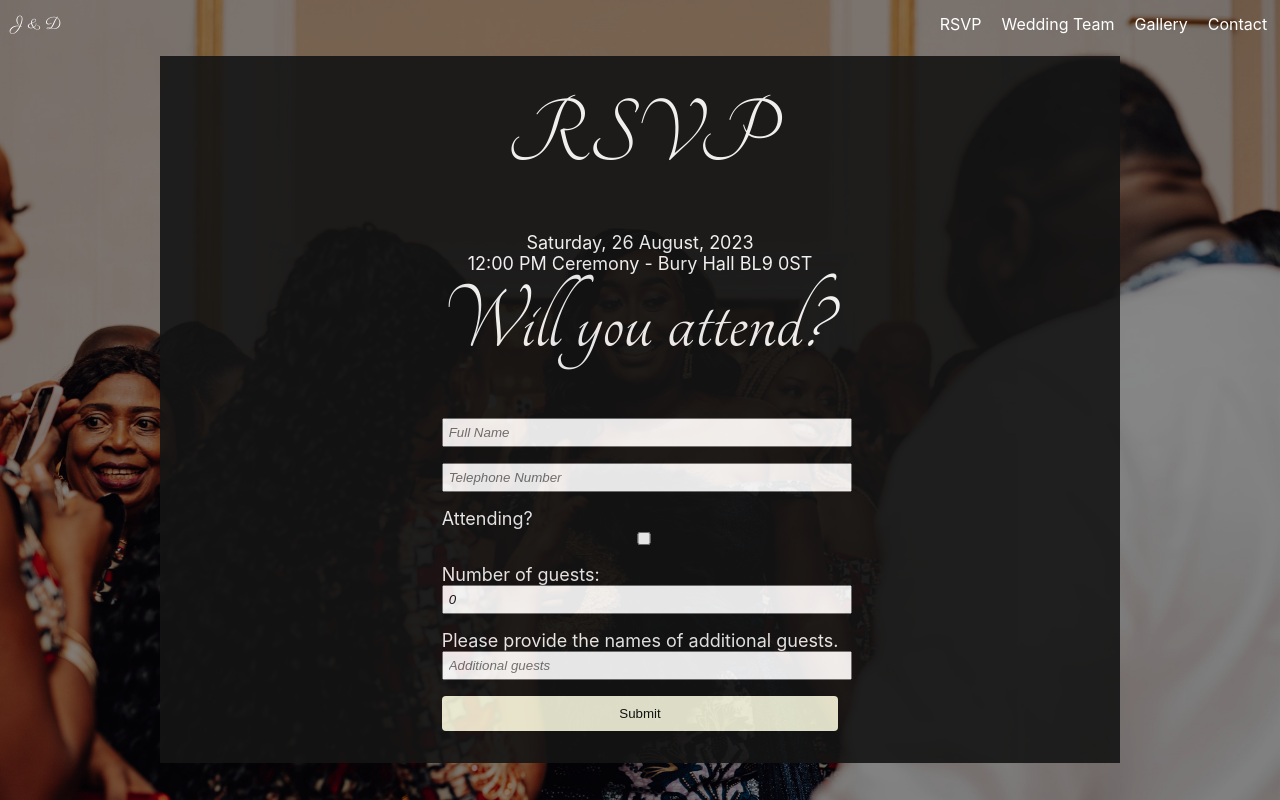
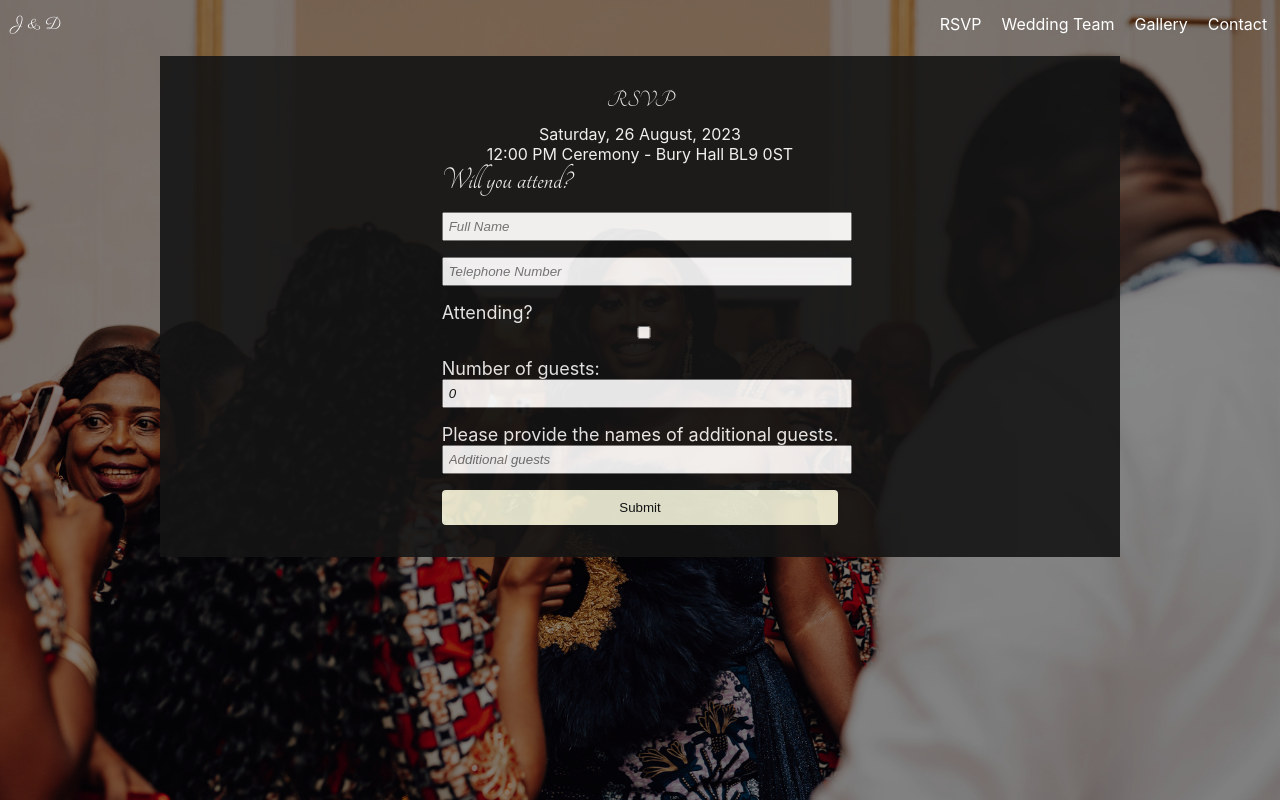
Before and after one commit to chadrakh/RSVPWebsite, a React (Create React App) app: page /rsvp in a window 1280 px wide. Built offline with nearby package versions, Linux system fonts and the light colour scheme.

Commit message:
Use sizing props in StyledText

```diff
--- a/src/components/common/Texts/StyledText.tsx
+++ b/src/components/common/Texts/StyledText.tsx
@@ -1,39 +1,38 @@
 import styled from '@emotion/styled';
 import { FC } from "react";
 
-const StyledPrimary = styled.h1`
-  font-size: 6em;
+type TextProps = {
+  bold?: boolean;
+  italics?: boolean;
+  padding?: number;
+  size?: string;
+};
+
+const StyledPrimary = styled.h1<TextProps>`
+  font-size: ${(props) => (props.size ?? "large")};
+  margin-top: ${(props) => props.padding}em;
+  font-style: ${(props) => (props.italics ? "italic" : "normal")};
+  font-weight: ${(props) => (props.bold ? "bold" : "normal")};
   font-family: "Tangerine", sans-serif;
   font-weight: normal;
   margin-bottom: 0.5em;
 `;
 
-const StyledSecondary = styled.h2`
-  font-size: 3em;
+const StyledSecondary = styled.h2<TextProps>`
+  font-size: ${(props) => (props.size ?? "large")};
+  margin-top: ${(props) => props.padding}em;
+  font-style: ${(props) => (props.italics ? "italic" : "normal")};
+  font-weight: ${(props) => (props.bold ? "bold" : "normal")};
   font-family: "Tangerine", sans-serif;
   margin-bottom: 0.5em;
 `;
 
-const StyledBody = styled.p<{ bold?: boolean, italics?: boolean, padding?: number, size?: string }>`
+const StyledBody = styled.p<TextProps>`
   font-size: ${(props) => (props.size ?? "large")};
   margin-top: ${(props) => props.padding}em;
   font-style: ${(props) => (props.italics ? "italic" : "normal")};
   font-weight: ${(props) => (props.bold ? "bold" : "normal")};
 `;
-
-const StyledText: FC<Props> = ({ type, children, bold, italics, padding, size }) => {
-  return (
-    <>
-      {type === "body" && (
-        <StyledBody bold={bold} italics={italics} padding={padding} size={size}>
-          {children}
-        </StyledBody>
-      )}
-      {type === "header" && <StyledPrimary>{children}</StyledPrimary>}
-      {type === "subheader" && <StyledSecondary>{children}</StyledSecondary>}
-    </>
-  );
-};
 
 type Props = {
   children: string;
@@ -44,4 +43,26 @@ type Props = {
   size?: "xx-small" | "x-small" | "small" | "medium" | "large" | "x-large" | "xx-large";
 };
 
+const StyledText: FC<Props> = ({ type, children, bold, italics, padding, size }) => {
+  return (
+    <>
+      {type === "body" && (
+        <StyledBody bold={bold} italics={italics} padding={padding} size={size}>
+          {children}
+        </StyledBody>
+      )}
+
+      {type === "header" &&
+      <StyledPrimary bold={bold} italics={italics} padding={padding} size={size}>
+        {children}
+      </StyledPrimary>}
+
+      {type === "subheader" &&
+       <StyledSecondary bold={bold} italics={italics} padding={padding} size={size}>
+        {children}
+      </StyledSecondary>}
+    </>
+  );
+};
+
 export default StyledText;
--- a/src/components/pages/rsvp-form/RSVPForm.tsx
+++ b/src/components/pages/rsvp-form/RSVPForm.tsx
@@ -92,14 +92,28 @@ const RSVPForm: FC<RSVPFormProps> = ({ onSubmit }) => {
 
   return (
       <FormWrapper>
-          <StyledText type="header">RSVP</StyledText>
-          <StyledText type="body">Saturday, 26 August, 2023</StyledText>
-          <StyledText type="body">12:00 PM Ceremony - Bury Hall BL9 0ST</StyledText>
+          <StyledText
+            type="header"
+            size="x-large">
+            RSVP
+          </StyledText>
+
+          <StyledText
+            type="body"
+            size="medium">
+            Saturday, 26 August, 2023
+          </StyledText>
+
+          <StyledText
+            type="body"
+            size="medium">
+            12:00 PM Ceremony - Bury Hall BL9 0ST
+          </StyledText>
+
           <Form onSubmit={handleSubmit}>
           <StyledText
               type="header"
-              size="small"
-          >
+              size="xx-large">
             Will you attend?
           </StyledText>
           <Label>
```
